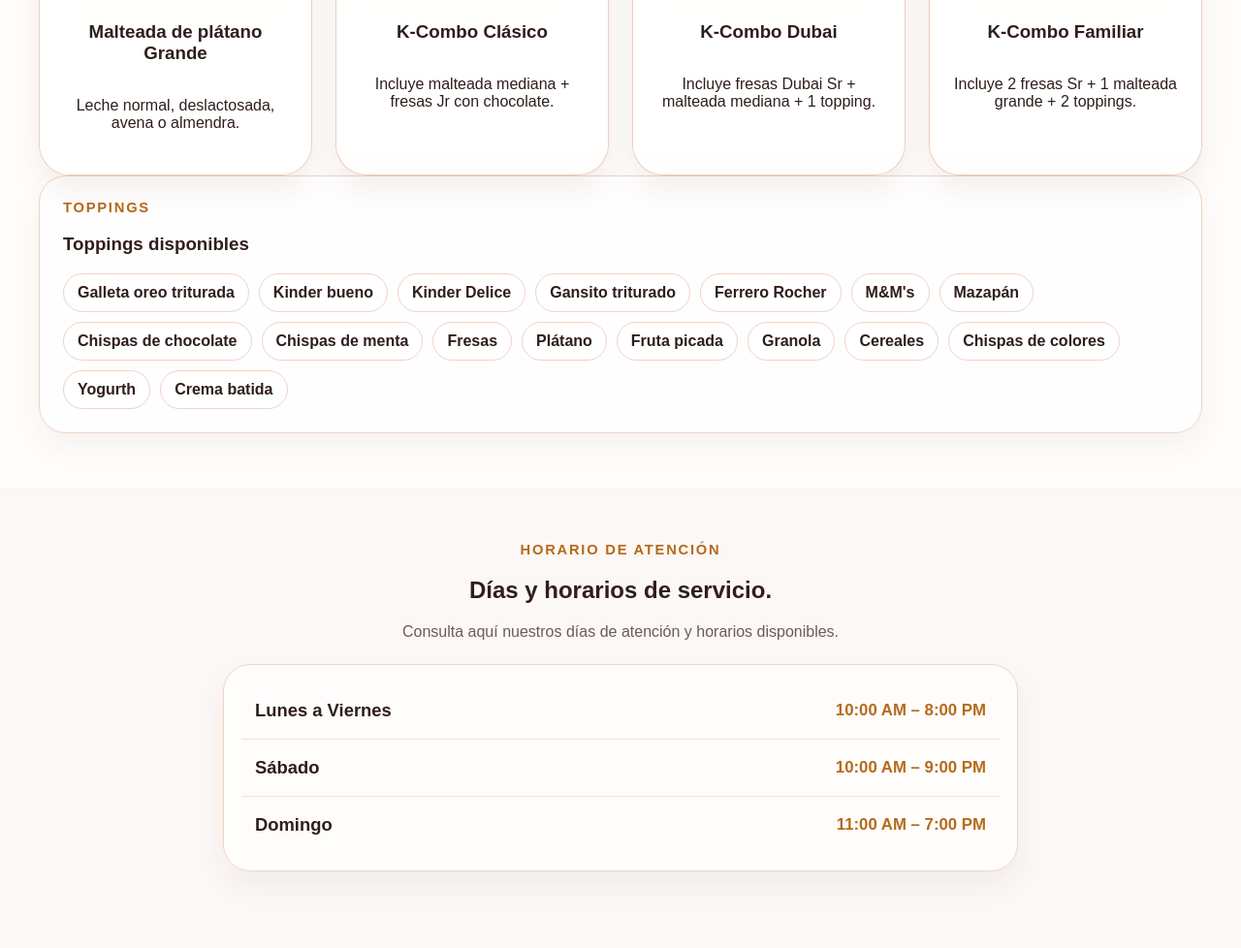
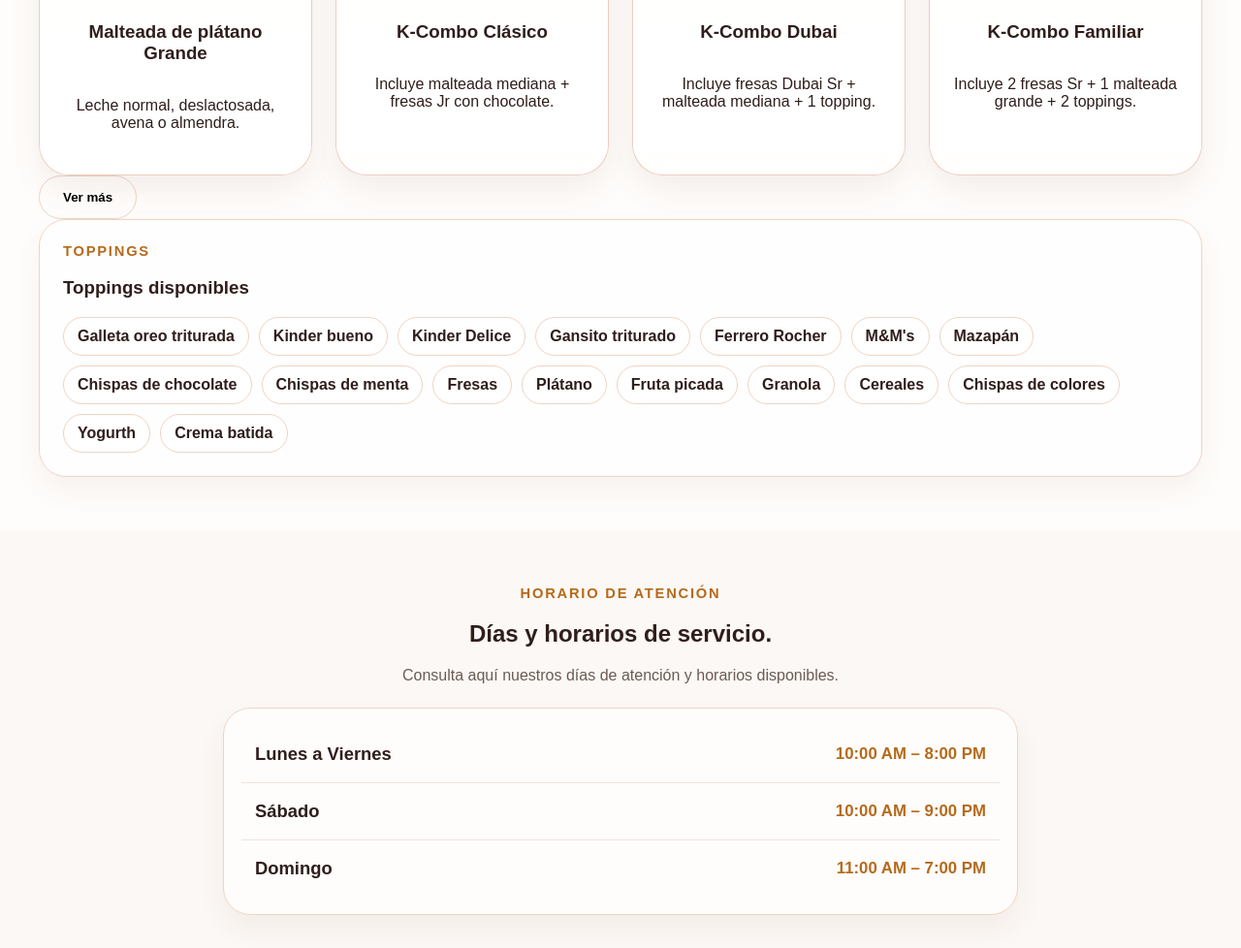
Before and after one commit to pepemejia/kfresita, a plain HTML site: page index.html in a window 1280 px wide. Shown: the part 4907-5885 px from the top of the page at 97% size. Drawn offline with nearby package versions, Linux system fonts and the light colour scheme; no server answers.

Commit message:
Update index.html

```diff
--- a/index.html
+++ b/index.html
@@ -105,6 +105,9 @@
           </div>
 
           <div id="menuGrid"></div>
+          <div class="menu-actions">
+          <button id="toggleMenuBtn" class="button outline" type="button">Ver más</button>
+        </div>
 
           <article class="panel tags-panel">
             <div class="section-top">
```
